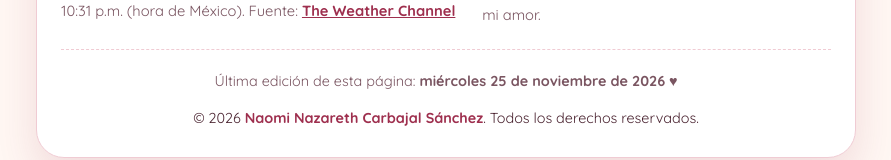
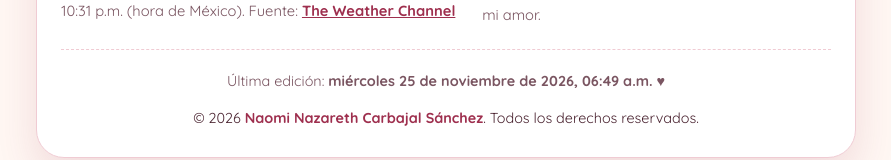
Before and after one commit to havianacastro-jpg/cumplea-os-naomi, a plain HTML site: page index.html in a window 1280 px wide. Shown: the part 9538-9698 px from the top of the page, without its empty margins (194-1085 px from the left). Drawn offline with nearby package versions, Linux system fonts and the light colour scheme; a web font is replaced by a local one.

Commit message:
Hora exacta de ultima edicion en el pie de pagina

```diff
--- a/index.html
+++ b/index.html
@@ -888,7 +888,7 @@
       </div>
     </div>
     <div class="foot-meta">
-      <p>Última edición de esta página: <strong>miércoles 25 de noviembre de 2026</strong> ♥</p>
+      <p>Última edición: <strong>miércoles 25 de noviembre de 2026, 06:49 a.m.</strong> ♥</p>
       <p class="foot-copy">© <span id="copyYear">2026</span> <strong>Naomi Nazareth Carbajal Sánchez</strong>. Todos los derechos reservados.</p>
     </div>
   </div>
```
